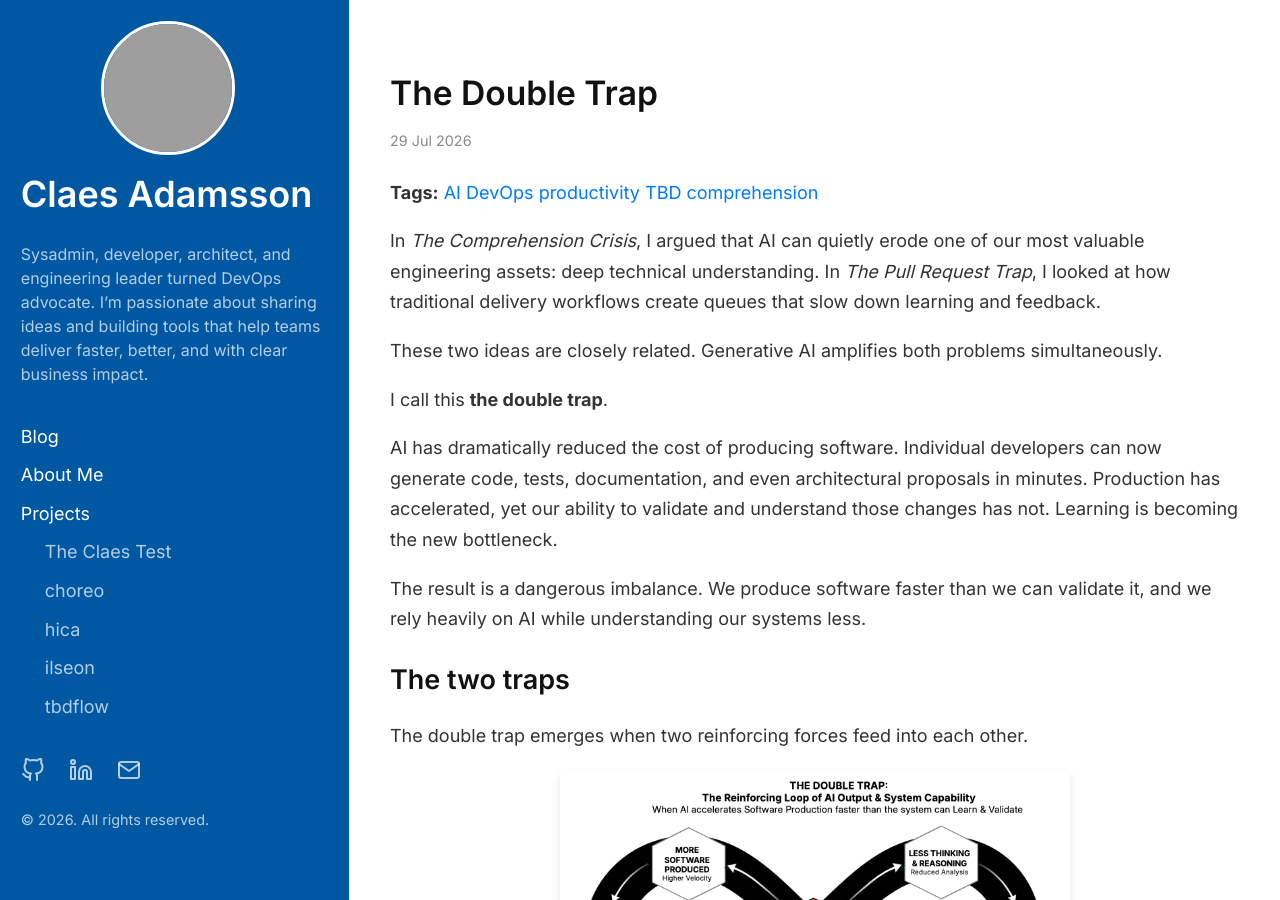
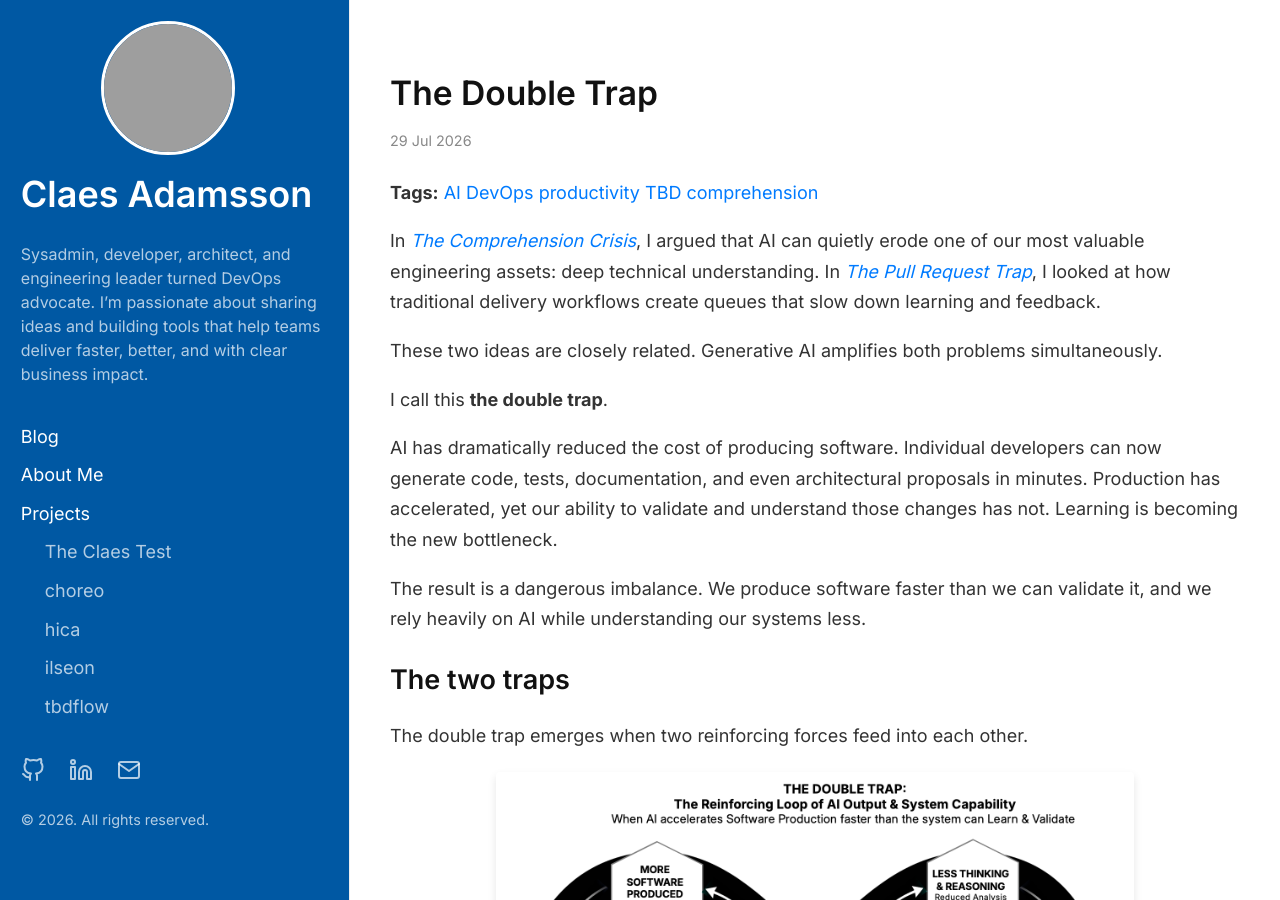
Before and after one commit to cladam/cladam.github.io, a Jekyll site: the page built from _posts/2026-07-29-the-double-trap.md, in a window 1280 px wide and 900 px high. Built offline with Jekyll 4.4.1, drawn with Linux system fonts in a browser that asks for light colours; comment, search, counter and statistics services are not loaded; grey boxes are pictures that could not be loaded.

Commit message:
fix: fix links in article

```diff
--- a/_posts/2026-07-29-the-double-trap.md
+++ b/_posts/2026-07-29-the-double-trap.md
@@ -6,7 +6,7 @@ tags: [AI, DevOps, productivity, TBD, comprehension]
 comments: true
 ---
 
-In *The Comprehension Crisis*, I argued that AI can quietly erode one of our most valuable engineering assets: deep technical understanding. In *The Pull Request Trap*, I looked at how traditional delivery workflows create queues that slow down learning and feedback.
+In *[The Comprehension Crisis]({% post_url 2026-02-22-the-comprehension-crisis %})*, I argued that AI can quietly erode one of our most valuable engineering assets: deep technical understanding. In *[The Pull Request Trap]({% post_url 2026-02-19-the-pull-request-trap %})*, I looked at how traditional delivery workflows create queues that slow down learning and feedback.
 
 These two ideas are closely related. Generative AI amplifies both problems simultaneously.
 
@@ -21,7 +21,7 @@ The result is a dangerous imbalance. We produce software faster than we can vali
 The double trap emerges when two reinforcing forces feed into each other.
 
 <a href="/assets/images/the-double-trap.png" target="_blank">
-  <img src="/assets/images/the-double-trap.png" alt="The Double Trap diagram" style="max-width: 60%; display: block; margin: 20px auto; border-radius: 4px; box-shadow: 0 4px 8px rgba(0,0,0,0.1);" />
+  <img src="/assets/images/the-double-trap.png" alt="The Double Trap diagram" style="max-width: 75%; display: block; margin: 20px auto; border-radius: 4px; box-shadow: 0 4px 8px rgba(0,0,0,0.1);" />
 </a>
 
 ### Trap 1: Faster output, slower feedback
```
